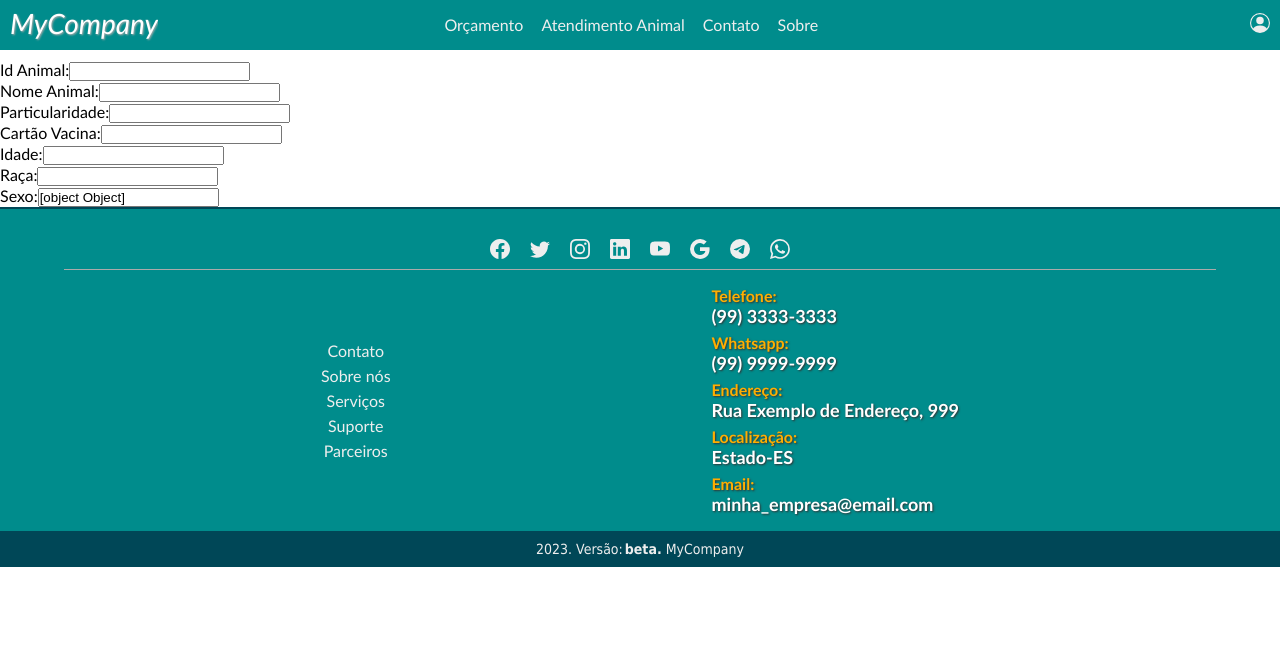
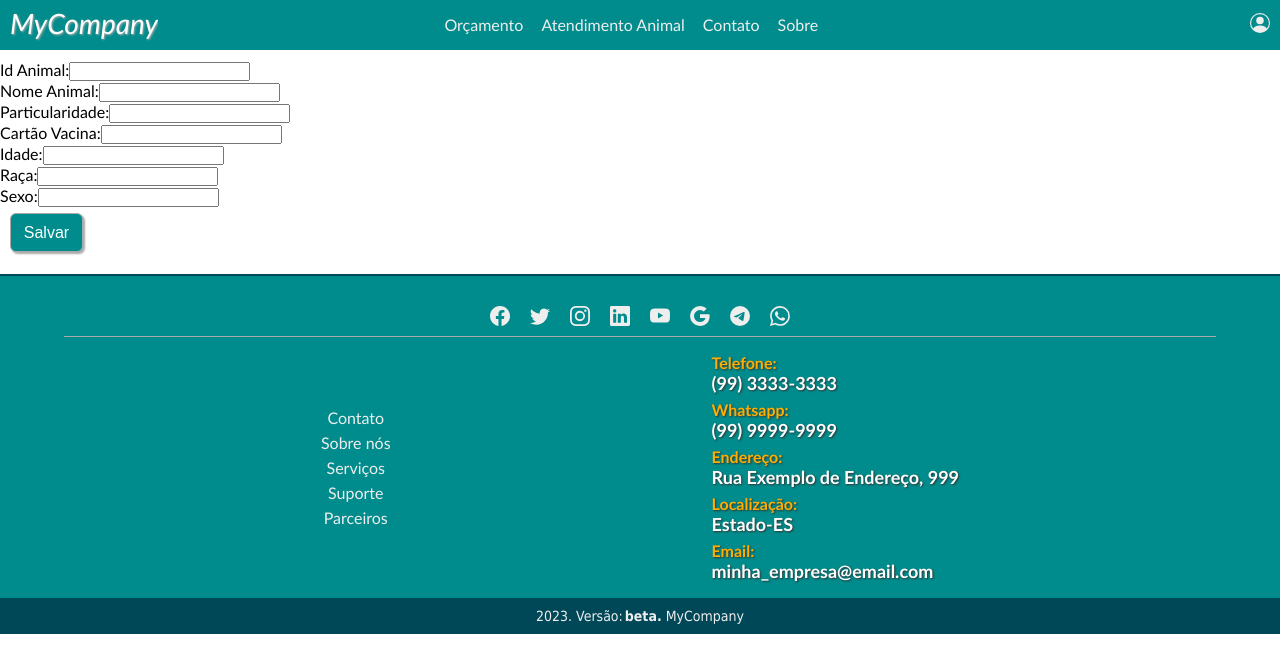
Before and after one commit to Victor999069/forms-vet, a React (Vite) app: page /conta/cadastro-animal in a window 1280 px wide. Shown: the top 672 px of the page. Built offline with nearby package versions, Linux system fonts and the light colour scheme.

Commit message:
Melhroia no registro de animais.

```diff
--- a/src/pages/account/register_animal/AnimalRegister.jsx
+++ b/src/pages/account/register_animal/AnimalRegister.jsx
@@ -1,7 +1,8 @@
-import { useRef } from "react";
+import { useRef, useState } from "react";
+import ButtonSimple from '../../../components/button/ButtonSimple';
 
 const AnimalRegister = () => {
-    const idanimalRef = useRef('');
+    const [idanimal, setIdAnimal] = useState(null);
     const nomeanimalRef = useRef('');
     const particularidadeRef = useRef('');
     const cartaovacinaRef = useRef('');
@@ -9,49 +10,60 @@ const AnimalRegister = () => {
     const racaRef = useRef('');
     const sexoRef = useRef('');
 
+    const gerarIdAnimal = () => {
+        const novoId = Math.floor(Math.random() * 100000) + 1;
+        return novoId;
+    };
+
+    const handleSalvar = () => {
+        const idNovo = gerarIdAnimal();
+        setIdAnimal(idNovo);
+    };
+
     return(
-        <div>
+        <div className="container">
             <div className="container-id">
                 <label htmlFor="idanimal">Id Animal:</label>
                 <input
                     type="text"
                     id="idanimal"
-                    ref={idanimalRef}
+                    readOnly
+                    value={idanimal}
                     required
                 />
             </div>
             <div className="container-animal">
-                <label htmlFor="nomeanimal">Nome Animal:</label>
+                <label htmlFor="nomeanimalRef">Nome Animal:</label>
                 <input
                     type="text"
-                    id="nomeanimal"
+                    id="nomeanimalRef"
                     ref={nomeanimalRef}
                     required
                 />
             </div>
             <div className="container-particularidade">
-                <label htmlFor="particularidade">Particularidade:</label>
+                <label htmlFor="particularidadeRef">Particularidade:</label>
                 <input
                     type="text"
-                    id="particularidade"
+                    id="particularidadeRef"
                     ref={particularidadeRef}
                     required
                 />
             </div>
             <div className="container-cartao">
-                <label htmlFor="cartaovacina">Cartão Vacina:</label>
+                <label htmlFor="cartaovacinaRef">Cartão Vacina:</label>
                 <input
                     type="text"
-                    id="cartaovacina"
+                    id="cartaovacinaRef"
                     ref={cartaovacinaRef}
                     required
                 />
             </div>
             <div className="container-idade">
-                <label htmlFor="idade">Idade:</label>
+                <label htmlFor="idadeRef">Idade:</label>
                 <input
                     type="text"
-                    id="idade"
+                    id="idadeRef"
                     ref={idadeRef}
                     required
                 />
@@ -60,19 +72,24 @@ const AnimalRegister = () => {
                 <label htmlFor="raca">Raça:</label>
                 <input
                     type="text"
-                    id="raca"
+                    id="racaRef"
                     ref={racaRef}
                     required
                 />
             </div>
             <div className="container-sexo">
-                <label htmlFor="sexo">Sexo:</label>
+                <label htmlFor="sexoRef">Sexo:</label>
                 <input
                     type="text"
-                    id="sexo"
-                    value={sexoRef}
+                    id="sexoRef"
+                    ref={sexoRef}
                     required
                 />
+            </div>
+            <div className="form-container__fr-control">
+                <ButtonSimple type="button" onClick={handleSalvar}>
+                Salvar
+                </ButtonSimple>
             </div>
         </div>
     );
```
